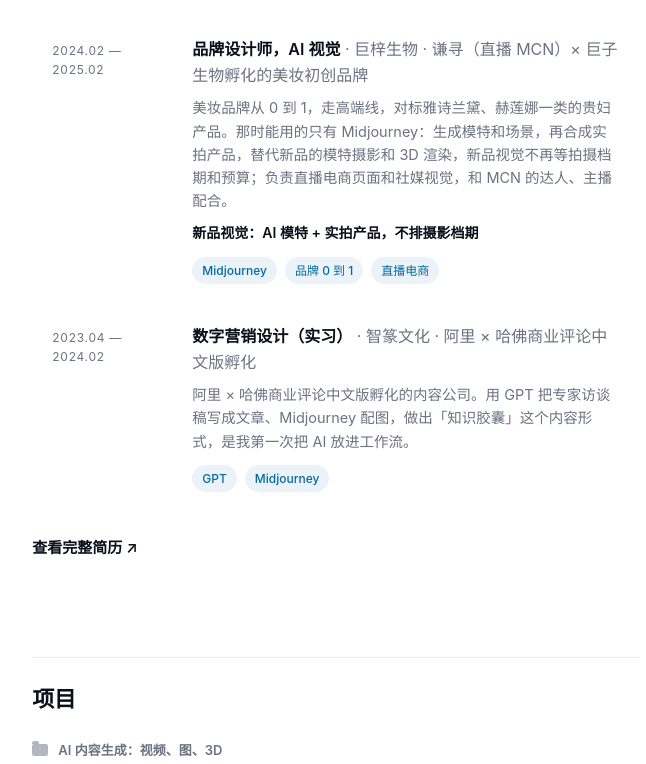
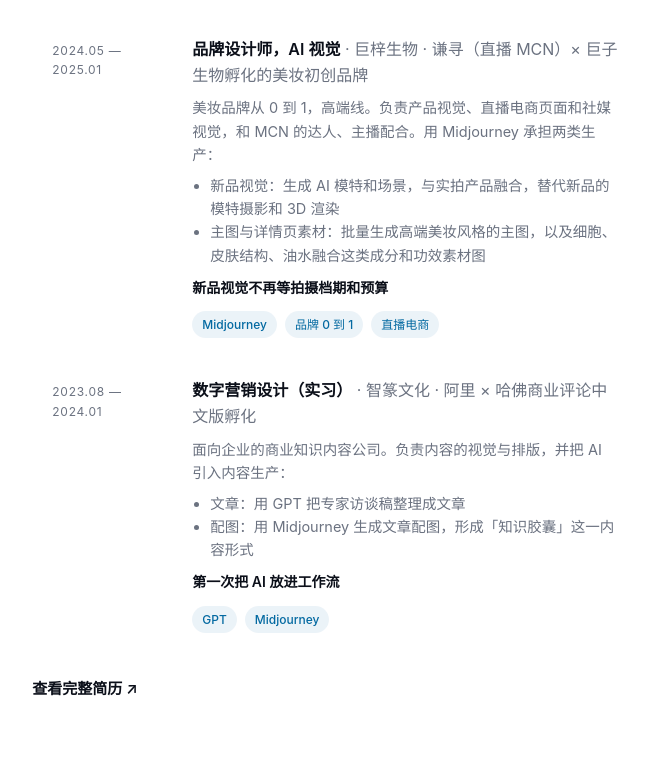
Before and after one commit to ChecheChat/chechechat.github.io, a plain HTML site: page zh.html in a window 1280 px wide. Shown: the part 1604-2368 px from the top of the page, without its empty margins (553-1199 px from the left). Drawn offline with Linux system fonts and the light colour scheme.

Commit message:
经历巨梓、智篆改成一句业务加几条线；日期按真实起止修正
Co-Authored-By: Claude Fable 5.1 <noreply@anthropic.com>

```diff
--- a/zh.html
+++ b/zh.html
@@ -92,20 +92,29 @@
       </a>
 
       <a class="row" href="work/zh/vpro-beauty-visuals.html">
-        <div class="when">2024.02 — 2025.02</div>
+        <div class="when">2024.05 — 2025.01</div>
         <div>
           <div class="title">品牌设计师，AI 视觉<span class="org"> · 巨梓生物 · 谦寻（直播 MCN）× 巨子生物孵化的美妆初创品牌</span></div>
-          <p>美妆品牌从 0 到 1，走高端线，对标雅诗兰黛、赫莲娜一类的贵妇产品。那时能用的只有 Midjourney：生成模特和场景，再合成实拍产品，替代新品的模特摄影和 3D 渲染，新品视觉不再等拍摄档期和预算；负责直播电商页面和社媒视觉，和 MCN 的达人、主播配合。</p>
-          <div class="num">新品视觉：AI 模特 + 实拍产品，不排摄影档期</div>
+          <p>美妆品牌从 0 到 1，高端线。负责产品视觉、直播电商页面和社媒视觉，和 MCN 的达人、主播配合。用 Midjourney 承担两类生产：</p>
+          <ul>
+            <li>新品视觉：生成 AI 模特和场景，与实拍产品融合，替代新品的模特摄影和 3D 渲染</li>
+            <li>主图与详情页素材：批量生成高端美妆风格的主图，以及细胞、皮肤结构、油水融合这类成分和功效素材图</li>
+          </ul>
+          <div class="num">新品视觉不再等拍摄档期和预算</div>
           <div class="chips"><span class="chip">Midjourney</span><span class="chip">品牌 0 到 1</span><span class="chip">直播电商</span></div>
         </div>
       </a>
 
       <a class="row" href="#about">
-        <div class="when">2023.04 — 2024.02</div>
+        <div class="when">2023.08 — 2024.01</div>
         <div>
           <div class="title">数字营销设计（实习）<span class="org"> · 智篆文化 · 阿里 × 哈佛商业评论中文版孵化</span></div>
-          <p>阿里 × 哈佛商业评论中文版孵化的内容公司。用 GPT 把专家访谈稿写成文章、Midjourney 配图，做出「知识胶囊」这个内容形式，是我第一次把 AI 放进工作流。</p>
+          <p>面向企业的商业知识内容公司。负责内容的视觉与排版，并把 AI 引入内容生产：</p>
+          <ul>
+            <li>文章：用 GPT 把专家访谈稿整理成文章</li>
+            <li>配图：用 Midjourney 生成文章配图，形成「知识胶囊」这一内容形式</li>
+          </ul>
+          <div class="num">第一次把 AI 放进工作流</div>
           <div class="chips"><span class="chip">GPT</span><span class="chip">Midjourney</span></div>
         </div>
       </a>
```
Also changed, not shown: resume.html (+2 -2 lines).
